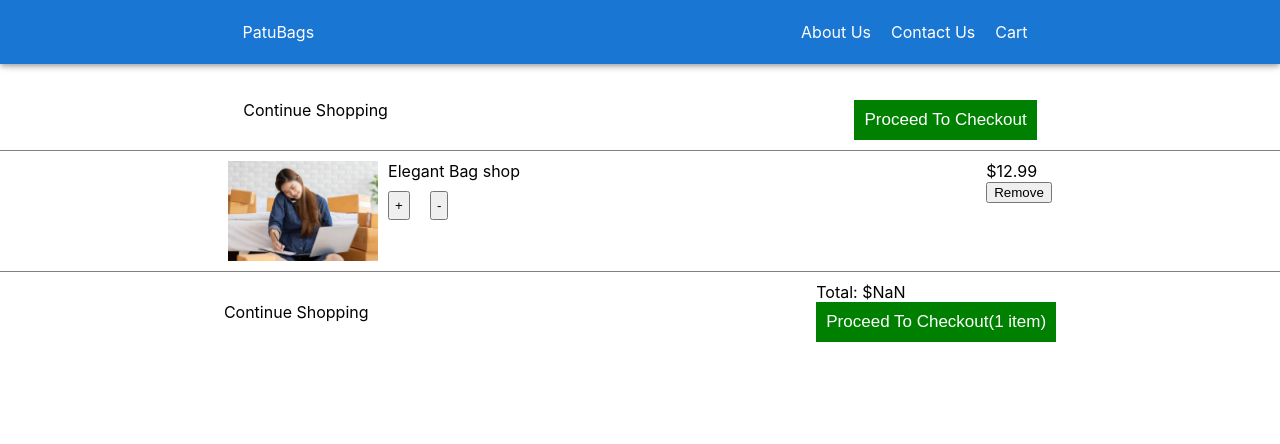
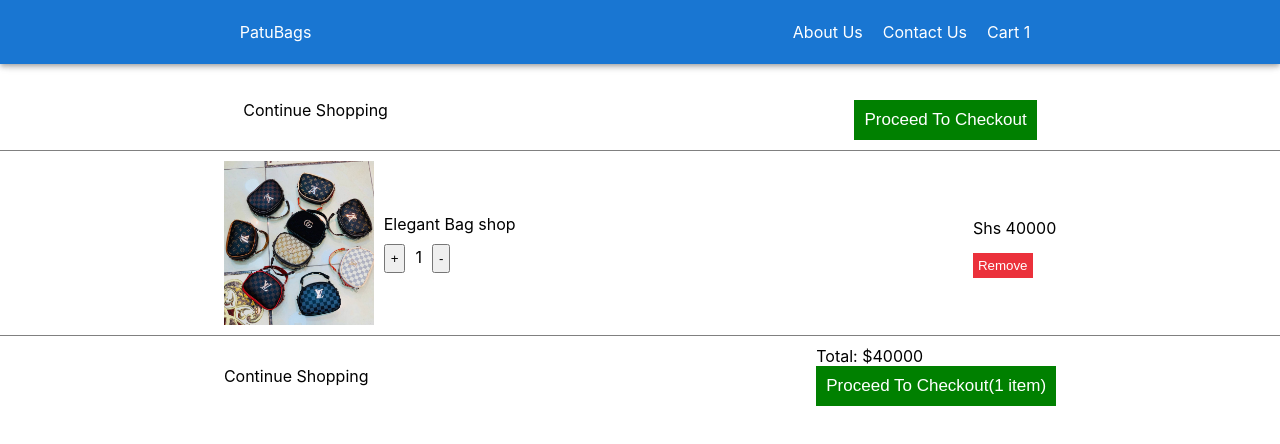
Before and after one commit to isiagi/NalwangaBag, a React (Create React App) app: page /1234561 in a window 1280 px wide. Both pictures are taken after a click on the button "ADD TO CART". Shown: the top 444 px of the page. Built offline with nearby package versions, Linux system fonts and the light colour scheme.

Commit message:
refactor

```diff
--- a/src/App.tsx
+++ b/src/App.tsx
@@ -6,16 +6,18 @@ import { BrowserRouter as Router, Routes, Route } from 'react-router-dom';
 import { Context } from './components/context/Context';
 import Detail from './components/ui/detail/Detail';
 import Cart from './components/ui/cart/Cart';
+import Babies from './components/ui/section/Babies'
 
 function App() {
   return (
     <div className="App">
       <Router>
+        <Context>
       <NavBar />
-        <Context>
           <Routes>
             <Route path="/" element={<Hero />} />
             <Route path="/:id" element={<Detail />} />
+            <Route path="/babies" element={<Babies />} />
             <Route path="/cart" element={<Cart />} />
           </Routes>
         </Context>
--- a/src/components/NavBar.tsx
+++ b/src/components/NavBar.tsx
@@ -1,8 +1,9 @@
 import { styled } from '@mui/system';
 import { AppBar, Toolbar } from '@mui/material';
 import { Box } from '@mui/system';
-import React, { FC } from 'react';
+import React, { FC, useContext } from 'react';
 import { Link } from 'react-router-dom';
+import {BagContext} from './context/Context'
 
 import './navbar.css';
 
@@ -14,6 +15,7 @@ const NavWrapper = styled(Toolbar)(({ theme }) => ({
 }));
 
 export const NavBar: FC = () => {
+  const {cart} = useContext(BagContext)
   return (
     <>
       <AppBar position="fixed">
@@ -32,7 +34,7 @@ export const NavBar: FC = () => {
                   to="/cart"
                   style={{ textDecoration: 'none', color: 'white' }}
                 >
-                  Cart
+                  Cart{" "}{cart.length > 0 && cart.length}
                 </Link>
               </li>
             </ul>
--- a/src/components/carosouel/Multi.tsx
+++ b/src/components/carosouel/Multi.tsx
@@ -27,19 +27,19 @@ const Multi = () => {
   return (
     <div>
       <Carousel responsive={responsive}>
-        <div style={{margin: '0 20px'}}>
+        <div style={{margin: '0 12px'}}>
           <Product img={productData[0].image} name={productData[0].name} price={productData[0].price}  />
         </div>
-        <div>
+        <div style={{margin: '0 12px'}}>
         <Product img={productData[1].image} name={productData[1].name} price={productData[1].price}/>
         </div>
-        <div>
+        <div style={{margin: '0 12px'}}>
         <Product img={productData[2].image} name={productData[2].name} price={productData[2].price}/>
         </div>
-        <div>
+        <div style={{margin: '0 12px'}}>
         <Product img={productData[3].image} name={productData[3].name} price={productData[3].price}/>
         </div>
-        <div>
+        <div style={{margin: '0 12px'}}>
         <Product img={productData[4].image} name={productData[4].name} price={productData[4].price}/>
         </div>
       </Carousel>
--- a/src/components/ui/HeroLast.tsx
+++ b/src/components/ui/HeroLast.tsx
@@ -1,4 +1,4 @@
-import img from '../images/1.jpg'
+import img from '../images/3.jpg'
 import './hero.css'
 
 const HeroLast = () => {
--- a/src/components/ui/HeroLeft.tsx
+++ b/src/components/ui/HeroLeft.tsx
@@ -31,9 +31,11 @@ const HeroLeft = () => {
                   textTransform: 'capitalize',
                   textAlign: 'left',
                   fontWeight: '500',
-                  fontSize: '13px',
+                  fontSize: '15px',
                   lineHeight: '150%',
+                  textDecoration: 'none', color: 'white'
                 }}
+                href='/babies'
               >
                 {link}
               </Link>
--- a/src/components/ui/HeroMiddle.tsx
+++ b/src/components/ui/HeroMiddle.tsx
@@ -1,5 +1,5 @@
 
-import img from '../images/1.jpg'
+import img from '../images/4.jpg'
 import './hero.css'
 
 const HeroMiddle = () => {
--- a/src/components/ui/cart/Cart.tsx
+++ b/src/components/ui/cart/Cart.tsx
@@ -1,12 +1,13 @@
-import React, {useContext} from 'react';
+import React, { useContext } from 'react';
 import './cart.css';
-import img from '../../images/1.jpg';
-import {BagContext} from '../../context/Context'
+// import img from '../../images/1.jpg';
+import { BagContext } from '../../context/Context';
 
 const Cart = () => {
-  const {cart, onIncrease, onDecrease, onRemove} = useContext(BagContext)
+  const { cart, onIncrease, onDecrease, onRemove } = useContext(BagContext);
 
-  const totalPrice = cart.reduce((a:any, b:any) => a + b.qty * b.price, 0)
+  const totalPrice = cart.reduce((a: any, b: any) => a + b.qty * b.price, 0);
+
   // alert(cart)
   return (
     <div className="cart__wrapper">
@@ -14,10 +15,10 @@ const Cart = () => {
         <p>Continue Shopping</p>
         <button>Proceed To Checkout</button>
       </div>
-      {cart.map((cart:any) => (
+      {cart.map((cart: any) => (
         <div className="cart__items">
           <div className="cart__item">
-          <img src={img} alt="" width="150" />
+            <img src={cart.image && cart.image} alt="" width="150" />
             <div>
               <p>Elegant Bag shop</p>
               <button onClick={() => onIncrease(cart)}>+</button>
@@ -26,12 +27,23 @@ const Cart = () => {
             </div>
           </div>
           <div className="cart__item1">
-          <p>$12.99</p>
-          <button onClick={() => onRemove(cart)}>Remove</button>
+            <p>Shs {cart.price && cart.price * cart.qty}</p>
+            <button
+              onClick={() => onRemove(cart)}
+              style={{
+                marginTop: '15px',
+                padding: '5px',
+                backgroundColor: '#eb313b',
+                outline: 'none',
+                border: 'none',
+                color: 'white',
+              }}
+            >
+              Remove
+            </button>
           </div>
         </div>
-      )
-      )}
+      ))}
       <div className="cart__foot">
         <p>Continue Shopping</p>
         <div>
--- a/src/components/ui/cart/cart.css
+++ b/src/components/ui/cart/cart.css
@@ -10,12 +10,14 @@
     gap: 10px;
     border-bottom: 1px solid grey;
     margin: 10px 0;
+    align-items: center;
 }
 
 .cart__item {
     display: flex;
     gap: 10px;
     margin-bottom: 10px;
+    align-items: center;
 }
 
 .cart__footz {
--- a/src/components/ui/detail/Detail.tsx
+++ b/src/components/ui/detail/Detail.tsx
@@ -1,6 +1,5 @@
 import React, { useContext, useState, useEffect, FC } from 'react';
 import Box from '@mui/material/Box';
-import img from '../../images/1.jpg';
 import { Button } from '@mui/material';
 import Multi from '../../carosouel/Multi';
 import { BagContext } from '../../context/Context';
@@ -23,7 +22,6 @@ const Detail:FC = () => {
   const {id} = useParams()
   const { addCart } = useContext(BagContext);
   const [itemz, setItem] = useState<ItemData>(Object);
-  const item = {}
 
 useEffect(() => {
   const patu = productData.filter(item => {
@@ -57,8 +55,8 @@ useEffect(() => {
               marginBottom: '20px',
             }}
           ></div>
-          <Button variant="contained" onClick={() => addCart(item)}>
-            <Link to="/cart">Add to cart</Link>
+          <Button variant="contained" onClick={() => addCart(itemz)}>
+            <Link to="/cart" style={{textDecoration: 'none', color: 'white' }}>Add to cart</Link>
           </Button>
         </Box>
       </Box>
--- a/src/components/ui/hero.css
+++ b/src/components/ui/hero.css
@@ -10,10 +10,15 @@
 
 .btn {
   padding: 15px;
-  background: none;
+  background: yellow;
   outline: none;
   border-radius: 10px;
-  border: 1px solid black;
+  border: 1px solid rgb(205, 245, 97);
+}
+
+.btn:hover {
+  background:rgb(243, 243, 86);
+  color: green;
 }
 
 .hero-middle > div > img {
--- /dev/null
+++ b/src/components/ui/section/Babies.tsx
@@ -0,0 +1,12 @@
+import React from 'react'
+// import Product from '../../Hero/Hero'
+
+const Babies = () => {
+    return (
+        <div style={{marginTop: '70px', textAlign: 'center'}}>
+            <h1>Content Coming Soon Nalwanga</h1>
+        </div>
+    )
+}
+
+export default Babies
```
Lines whose indentation alone changed are shown as unchanged.
